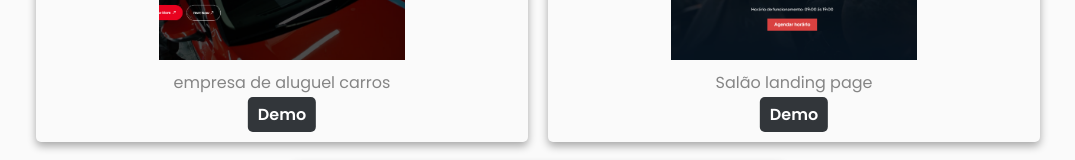
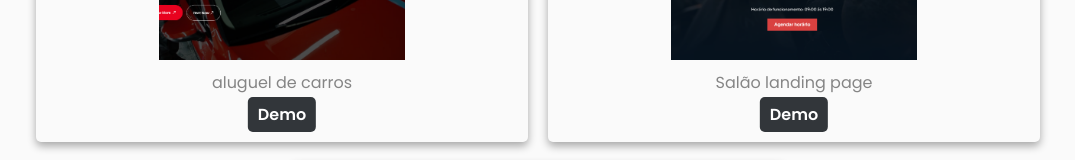
Before and after one commit to MateusBeltrao/portifolio, a React (Create React App) app: page / in a window 1280 px wide. Shown: the part 1487-1647 px from the top of the page, without its empty margins (102-1177 px from the left). Built offline with nearby package versions, Linux system fonts and the light colour scheme.

Commit message:
first commit

```diff
--- a/src/components/portfolio/Portfolio.jsx
+++ b/src/components/portfolio/Portfolio.jsx
@@ -29,7 +29,7 @@ const Portfolio = () => {
   const cards = [
     { id: 1, type: "back",  image: alfa, text: "business landing page", link: "https://business-seven-drab.vercel.app" },
     { id: 2, type: 'front', image: api, text: 'API landing page', link: 'https://ap-fipe-my.vercel.app' },
-    { id: 3, type: 'back', image: imove, text: 'empresa de aluguel carros', link: 'https://ridelux.vercel.app' },
+    { id: 3, type: 'back', image: imove, text: 'aluguel de carros', link: 'https://ridelux.vercel.app' },
     { id: 4, type: 'front', image: salão, text: 'Salão landing page', link: 'https://salao01.vercel.app'},
     { id: 5, type: 'back', image: deposito, texto: 'Depósito pedido integrado', link: 'https://depositomerceariadalagoa.vercel.app/'}
   ];
```
